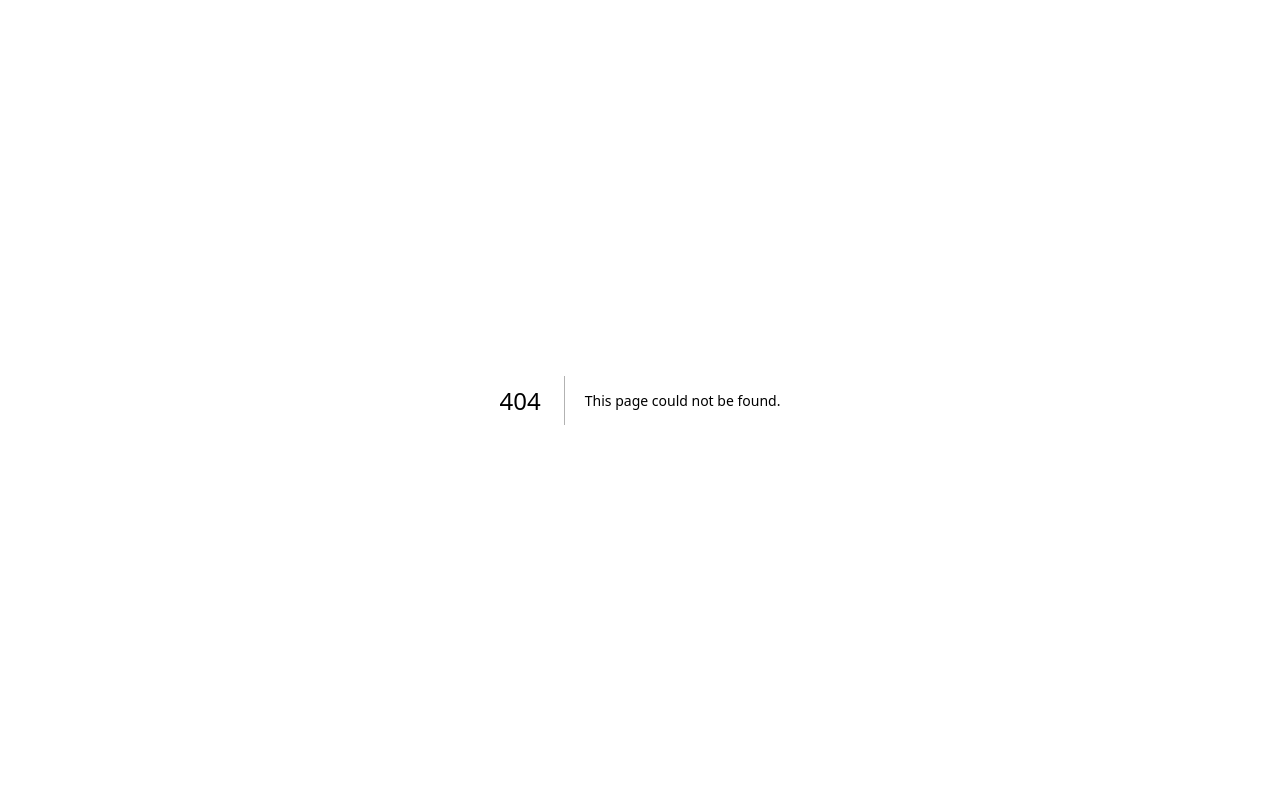
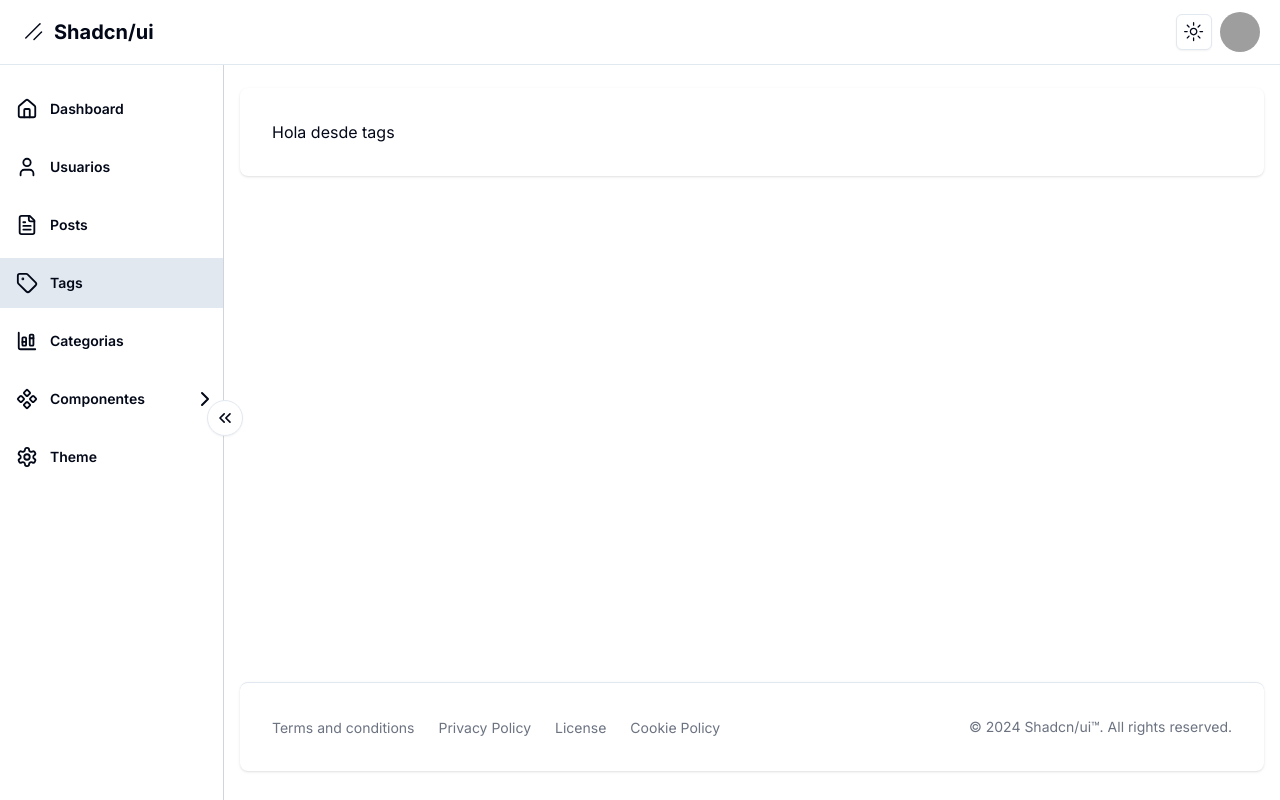
Before and after one commit to Fernixp/SHADCN-DASHBOARD, a Next.js app: page /admin/tags in a window 1280 px wide. Before the commit this address had no page. Built offline with nearby package versions, Linux system fonts and the light colour scheme; grey boxes are pictures that could not be loaded.

Commit message:
feat: agregado páginas de prueba

```diff
--- /dev/null
+++ b/src/app/admin/categorias/page.tsx
@@ -0,0 +1,9 @@
+import React from 'react'
+
+export default function Posts() {
+  return (
+    <div>
+      Hola esde categorias
+    </div>
+  )
+}
--- a/src/app/admin/layout.tsx
+++ b/src/app/admin/layout.tsx
@@ -2,16 +2,16 @@
 import { Avatar, AvatarFallback, AvatarImage } from "@/components/ui/avatar";
 import ModeToggle from "@/components/layout/theme-icon";
 import SidebarMobile from "@/components/layout/sidebar-mobile";
-import { Component, FileText, Home, Settings, Tag, User } from "lucide-react";
+import { ChartColumnStacked, Component, FileText, Home, Settings, Tag, User } from "lucide-react";
 import { ReactNode, useEffect, useState } from "react";
 import Sidebar from "@/components/layout/sidebar";
 
 const links = [
   { name: "dashboard", href: "home", icon: Home },
   { name: "usuarios", href: "usuarios", icon: User },
-  { name: "posts", href: "post", icon: FileText },
+  { name: "posts", href: "posts", icon: FileText },
   { name: "tags", href: "tags", icon: Tag },
-  { name: "theme", href: "theme", icon: Settings },
+  { name: "categorias", href: "categorias", icon: ChartColumnStacked},
   {
     name: "componentes",
     href: "#",
@@ -44,6 +44,8 @@ const links = [
       { name: "theme", href: "theme" },
     ],
   },
+
+  { name: "theme", href: "theme", icon: Settings },
 ];
 
 export default function DashboardLayout({ children }: { children: ReactNode }) {
--- /dev/null
+++ b/src/app/admin/posts/page.tsx
@@ -0,0 +1,9 @@
+import React from 'react'
+
+export default function Posts() {
+  return (
+    <div>
+      Hola esde posts
+    </div>
+  )
+}
--- /dev/null
+++ b/src/app/admin/tags/page.tsx
@@ -0,0 +1,9 @@
+import React from 'react'
+
+export default function Posts() {
+  return (
+    <div>
+      Hola desde tags
+    </div>
+  )
+}
```
